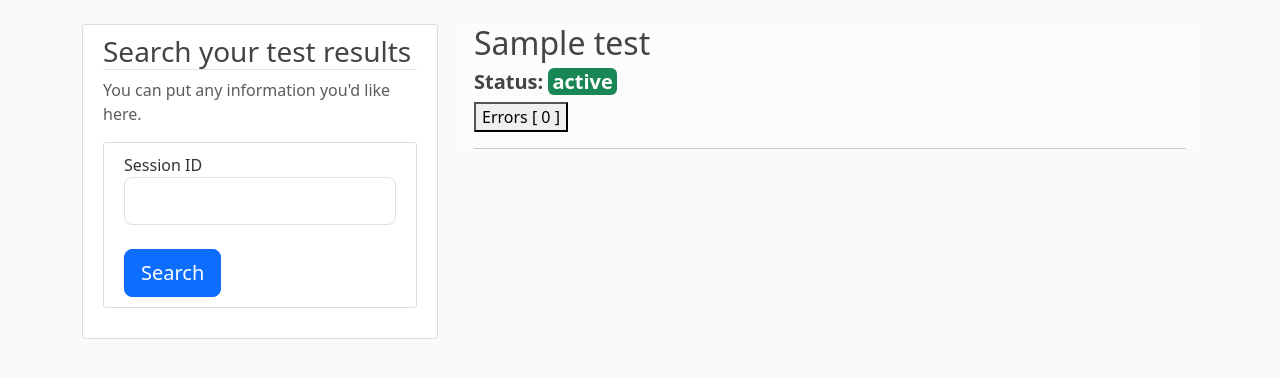
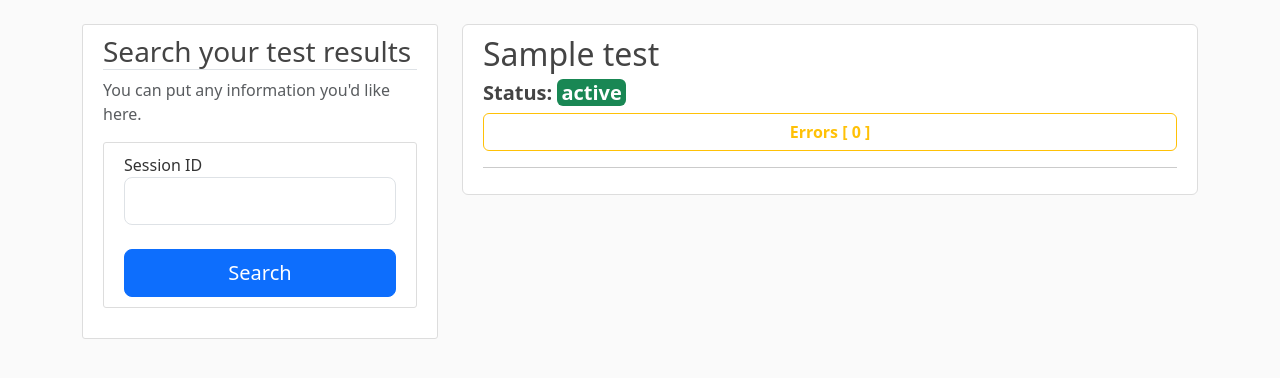
Before and after one commit to PommeSauce0/ApiTester_Dashboard, a Flask app: page /session in a window 1280 px wide. Shown: the part 56-434 px from the top of the page. Run offline with Flask 3, Linux system fonts and the light colour scheme; a database or web service that is not in the repository returns one stand-in record (values such as "Sample title").

Commit message:
[features] display corectly tests results

```diff
--- a/templates/session.html
+++ b/templates/session.html
@@ -25,7 +25,7 @@
                             </div>
                         </fieldset>
                         <div class="form-group mt-4">
-                            {{ form.submit(class="btn btn-primary btn-lg") }}
+                            {{ form.submit(class="btn btn-primary btn-lg w-100") }}
                         </div>
                     </form>
                 </div>
@@ -34,7 +34,7 @@
         <div class="col-md-8">
             {% if results %}
                 {% for result in results %}
-                    <div class="container bg-light-subtle">
+                    <div class="content-section rounded">
                         <h2 class="">{{ result.title }}</h2>
                         <div class="">
                             <h5 class="">
@@ -43,16 +43,20 @@
                             <h6 class="css-text-teal css-code">
                                 <a href="{{ result.request }}">{{ result.request }}</a>
                             </h6>
-                            <button type="button" class="css-large css-button css-theme collapsible css-round" onclick="collapse_errors(this)">
-                                Errors [ {{ result.errors|length }} ]
+                            <button class="btn btn-outline-warning w-100" data-bs-toggle="collapse" data-bs-target="#errors_{{ result.session_id }}" aria-expanded="false" aria-controls="errors_{{ result.session_id }}">
+                                <strong>Errors [ {{ result.errors|length }} ]</strong>
                             </button>
-                            <div class="content css-light-grey">
-                                <ul class="css-ul">
-                                    {% for error in result.errors %}
-                                        <li>{{ error }}</li>
-                                    {% endfor %}
-                                </ul>
-                            </div>
+                            {% if result.errors|length > 0 %}
+                                <div id="errors_{{ result.session_id }}" class="collapse">
+                                    <div class="card card-body">
+                                        <ul>
+                                            {% for error in result.errors %}
+                                                <li>{{ error }}</li>
+                                            {% endfor %}
+                                        </ul>
+                                    </div>
+                                </div>
+                            {% endif %}
                             <hr>
                         </div>
                     </div>
```
